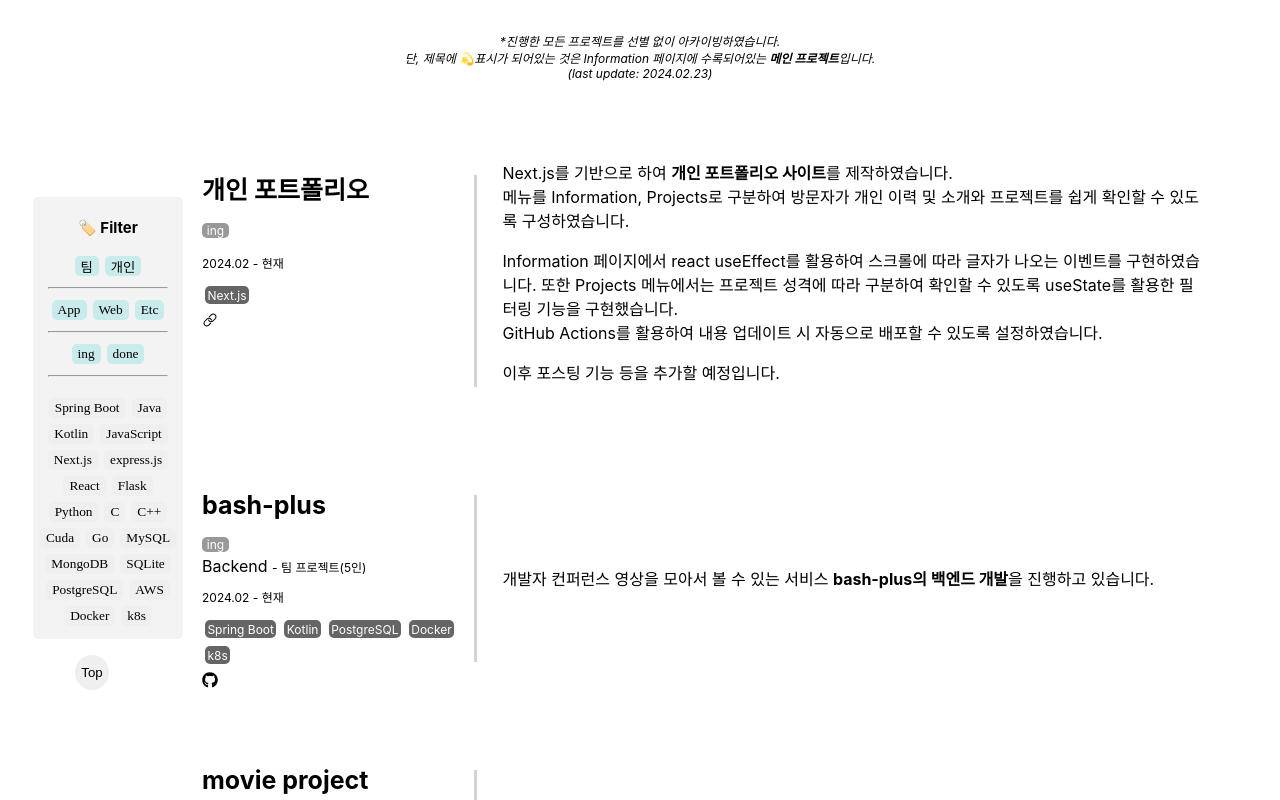
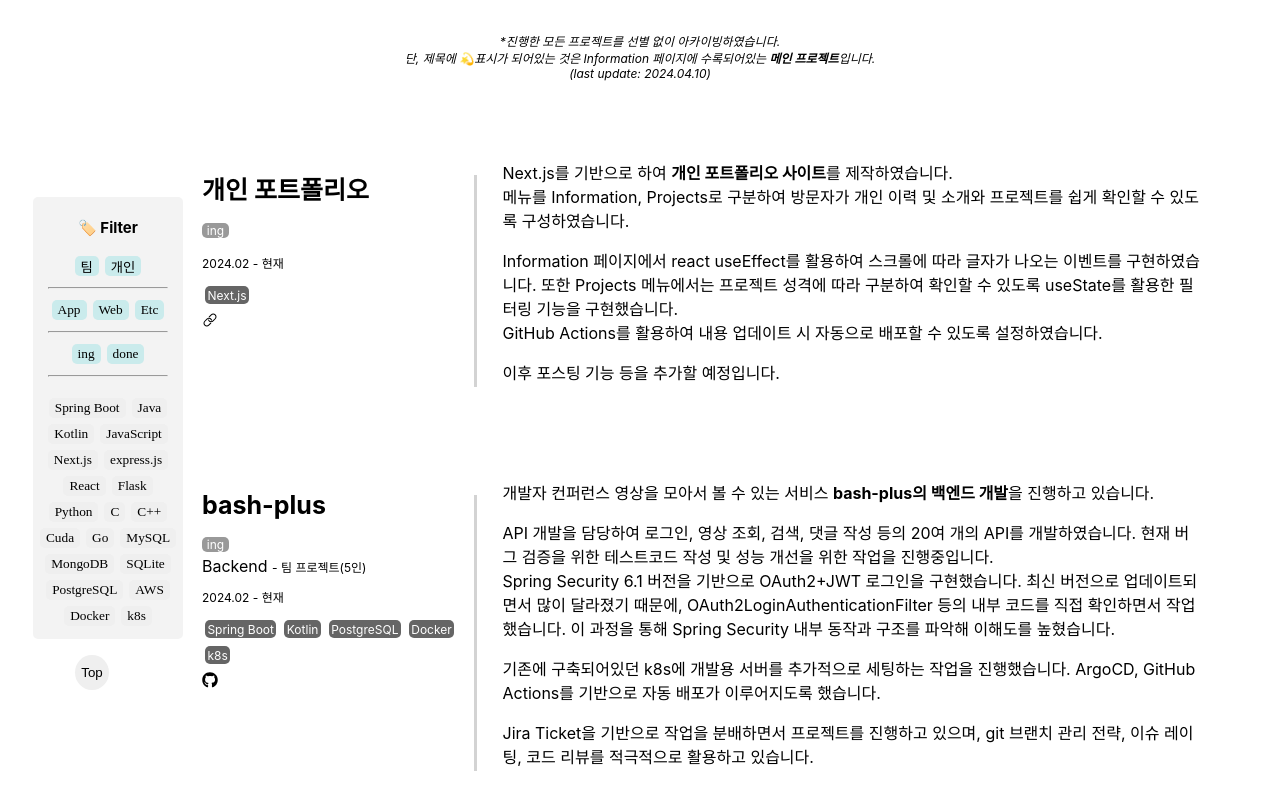
Before and after one commit to YejiGong/yejigong.github.io, a Next.js app: page /Projects in a window 1280 px wide. Shown: the top 800 px of the page. Built offline with nearby package versions, Linux system fonts and the light colour scheme.

Commit message:
Feat: 프로젝트, 커미션 내용 추가

```diff
--- a/pages/Projects.js
+++ b/pages/Projects.js
@@ -17,11 +17,15 @@ const projectsData=[
 
     {name:'bash-plus', image:'', team:'팀', type:'Web', part:'Backend', belong:'',status:'ing', projectDescription:'- 팀 프로젝트(5인)', contribution:'', date:'2024.02 - 현재', skills:['Spring Boot','Kotlin', 'PostgreSQL', 'Docker','k8s'],
     github:'https://github.com/ss-sum/bash-plus-server', blog:'', document:'', store:'',link:'',
-    description:'개발자 컨퍼런스 영상을 모아서 볼 수 있는 서비스 <strong>bash-plus의 백엔드 개발</strong>을 진행하고 있습니다.'},
+    description:'개발자 컨퍼런스 영상을 모아서 볼 수 있는 서비스 <strong>bash-plus의 백엔드 개발</strong>을 진행하고 있습니다. <p/>'+
+    'API 개발을 담당하여 로그인, 영상 조회, 검색, 댓글 작성 등의 20여 개의 API를 개발하였습니다. 현재 버그 검증을 위한 테스트코드 작성 및 성능 개선을 위한 작업을 진행중입니다. <br/>'+
+    'Spring Security 6.1 버전을 기반으로 OAuth2+JWT 로그인을 구현했습니다. 최신 버전으로 업데이트되면서 많이 달라졌기 때문에, OAuth2LoginAuthenticationFilter 등의 내부 코드를 직접 확인하면서 작업했습니다. 이 과정을 통해 Spring Security 내부 동작과 구조를 파악해 이해도를 높혔습니다. <p/>'+
+    '기존에 구축되어있던 k8s에 개발용 서버를 추가적으로 세팅하는 작업을 진행했습니다. ArgoCD, GitHub Actions를 기반으로 자동 배포가 이루어지도록 했습니다. <p/>'+
+    'Jira Ticket을 기반으로 작업을 분배하면서 프로젝트를 진행하고 있으며, git 브랜치 관리 전략, 이슈 레이팅, 코드 리뷰를 적극적으로 활용하고 있습니다.'},
 
-    {name:'movie project', image:'', team:'팀', type:'Web', part:'Frontend, Backend', belong:'중앙대학교 소프트웨어학부 동아리 DevLabs',status:'ing', projectDescription:'- 팀 프로젝트(2인)', contribution:'', date:'2024.01 - 현재', skills:['Spring Boot','Java', 'MySQL', 'AWS','Python'],
-    github:'https://github.com/DevLabs-MP/server', blog:'', document:'', store:'', link:'',
-    description:'문화컨텐츠 정보 및 오프라인 행사 정보를 모아볼 수 있는 서비스 <strong>movie project<span style="font-size:12px; font-weight:normal">(가제)</span>의 개발</strong>을 진행하고 있습니다.'},
+    //{name:'movie project', image:'', team:'팀', type:'Web', part:'Frontend, Backend', belong:'중앙대학교 소프트웨어학부 동아리 DevLabs',status:'ing', projectDescription:'- 팀 프로젝트(2인)', contribution:'', date:'2024.01 - 현재', skills:['Spring Boot','Java', 'MySQL', 'AWS','Python'],
+   //github:'https://github.com/DevLabs-MP/server', blog:'', document:'', store:'', link:'',
+   // description:'문화컨텐츠 정보 및 오프라인 행사 정보를 모아볼 수 있는 서비스 <strong>movie project<span style="font-size:12px; font-weight:normal">(가제)</span>의 개발</strong>을 진행하고 있습니다.'},
 
     {name:'우아한테크코스 프리코스', image:'', team:'개인', type:'Etc', part:'', belong:'우아한테크코스',status:'done', projectDescription:'', contribution:'', date:'2023.10 - 2023.11', skills:['Java'],
     github:'https://github.com/YejiGong/woowacourse-pre', blog:'https://velog.io/@ydppwljg/series/%EC%9A%B0%ED%85%8C%EC%BD%94-%ED%94%84%EB%A6%AC%EC%BD%94%EC%8A%A4', document:'', store:'', link:'',
@@ -183,7 +187,7 @@ const Projects = () => {
 
     return(
         <div className={styles.container}>
-            <i style={{fontSize:"12px", textAlign:"center"}}>*진행한 모든 프로젝트를 선별 없이 아카이빙하였습니다.<br/>단, 제목에 💫표시가 되어있는 것은 Information 페이지에 수록되어있는 <strong>메인 프로젝트</strong>입니다.<br/>(last update: 2024.02.23) </i>
+            <i style={{fontSize:"12px", textAlign:"center"}}>*진행한 모든 프로젝트를 선별 없이 아카이빙하였습니다.<br/>단, 제목에 💫표시가 되어있는 것은 Information 페이지에 수록되어있는 <strong>메인 프로젝트</strong>입니다.<br/>(last update: 2024.04.10) </i>
 
                 <div className={styles.introduce}>
                     <div className={styles.sectionLeft}>
```
Also changed, not shown: pages/Information.js (+12 -0 lines).
